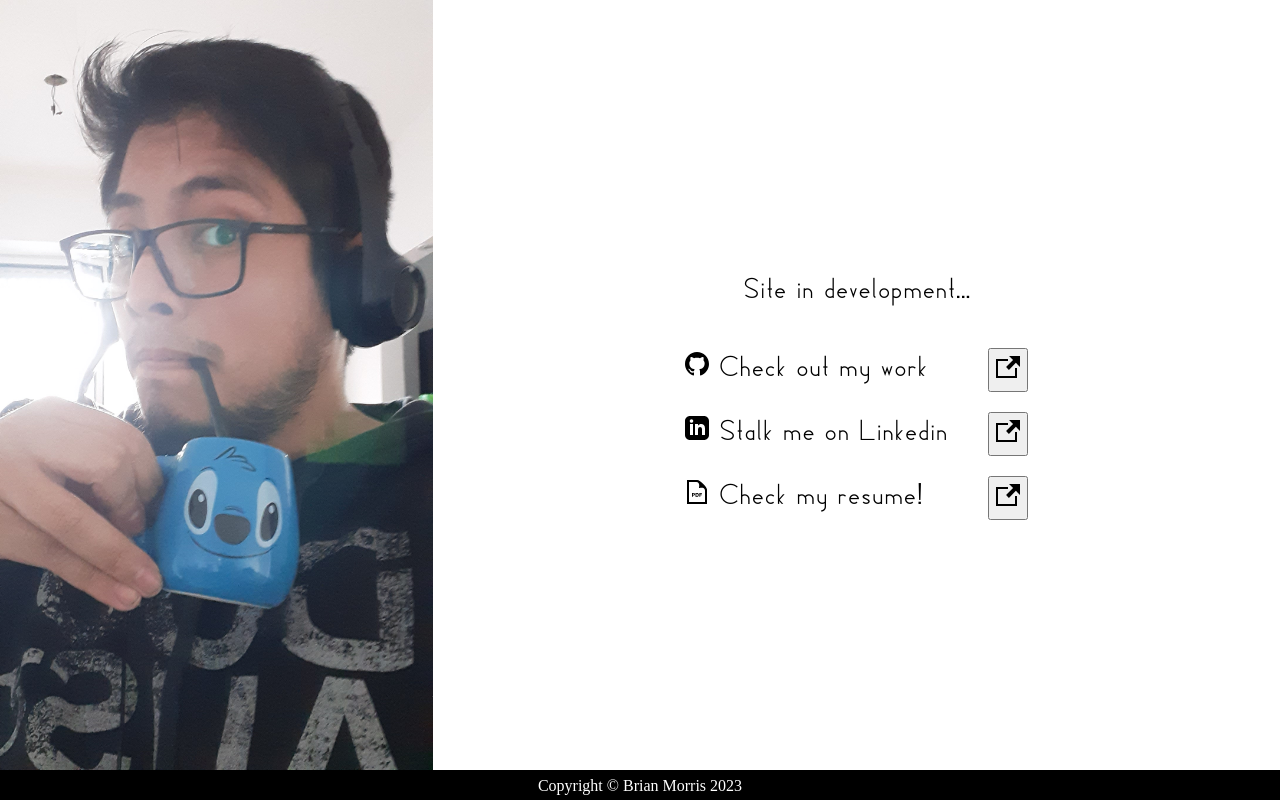
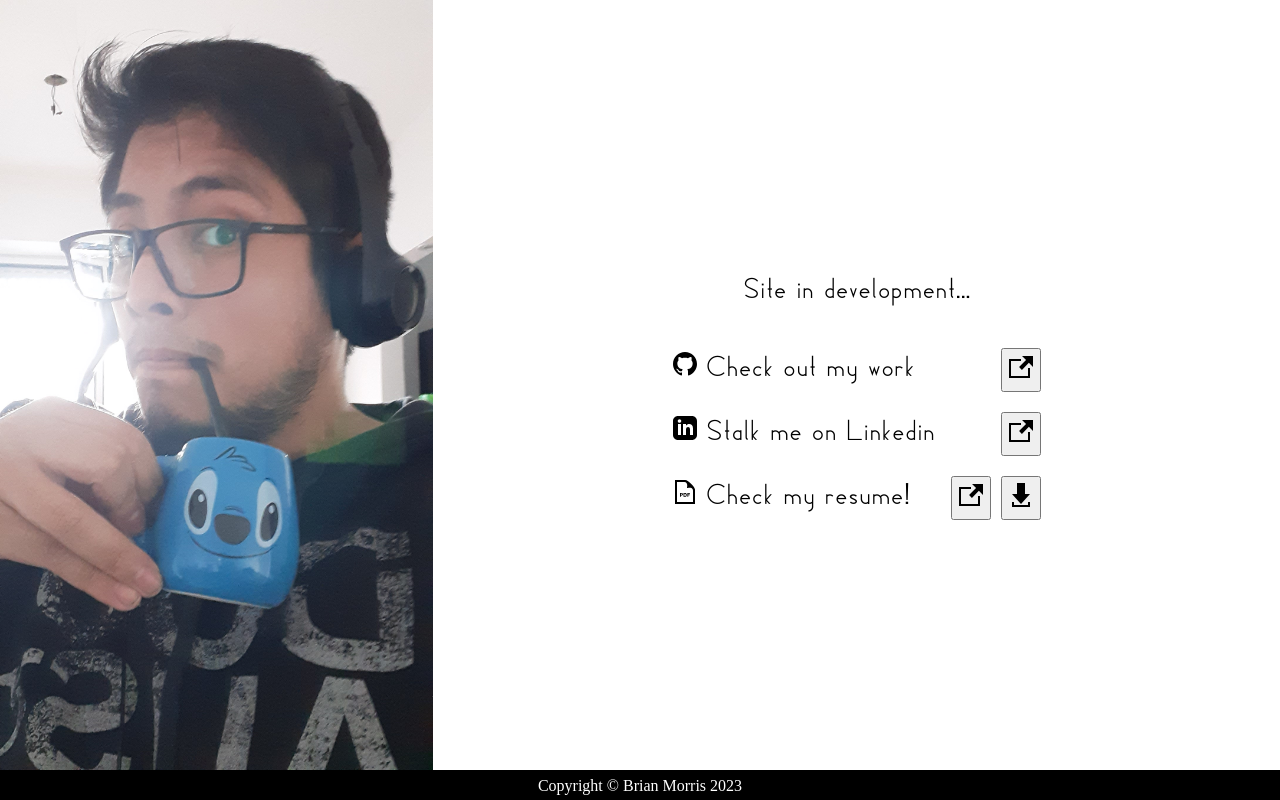
Before and after one commit to Brimix/b-morris, a React app: page / in a window 1280 px wide. Built offline with nearby package versions, Linux system fonts and the light colour scheme.

Commit message:
Use shorthand to pass props

```diff
--- a/src/App/LinksBrief/LinksBrief.tsx
+++ b/src/App/LinksBrief/LinksBrief.tsx
@@ -29,12 +29,7 @@ const LinksBrief = () => {
       <div className="links-brief__wrapper">
         <div>
           {linksData.map((linkData, index) => (
-            <LinksRow
-              key={index}
-              icon={linkData.icon}
-              label={linkData.label}
-              url={linkData.url}
-              downloadableFilename={linkData.downloadableFilename}/>
+            <LinksRow key={index} {...linkData}/>
           ))}
         </div>
       </div>
--- a/src/App/LinksBrief/LinksRow/LinksRow.jsx
+++ /dev/null
@@ -1,34 +0,0 @@
-import {useCallback} from 'react';
-import './LinksRow.scss';
-
-import iconShare from '../../../../img/iconmonstr-share-11.svg';
-import iconDownload from '../../../../img/iconmonstr-download-4.svg';
-
-const LinksRow = (props) => {
-  const {icon, label, url, isDownloadable = false, downloadableFilename} = props;
-
-  const onClickOpen = useCallback(() => window.open(url, "_blank"), [url]);
-
-  return (
-    <div className="links-row">
-      <div>
-        <img src={icon} alt="icon" />
-        <label> {label} </label>
-      </div>
-      <div>
-        <button onClick={onClickOpen}>
-          <img src={iconShare} alt="Go" />
-        </button>
-        {isDownloadable && (
-          <a href={url} download={downloadableFilename}>
-            <button>
-              <img src={iconDownload} alt="Download" />
-            </button>
-          </a>
-        )}
-      </div>
-    </div>
-  )
-};
-
-export default LinksRow;
--- a/src/App/LinksBrief/LinksRow/index.js
+++ /dev/null
@@ -1 +0,0 @@
-export {default} from './LinksRow';
```
Also changed, not shown: babel.config.js (line endings or trailing spaces).
